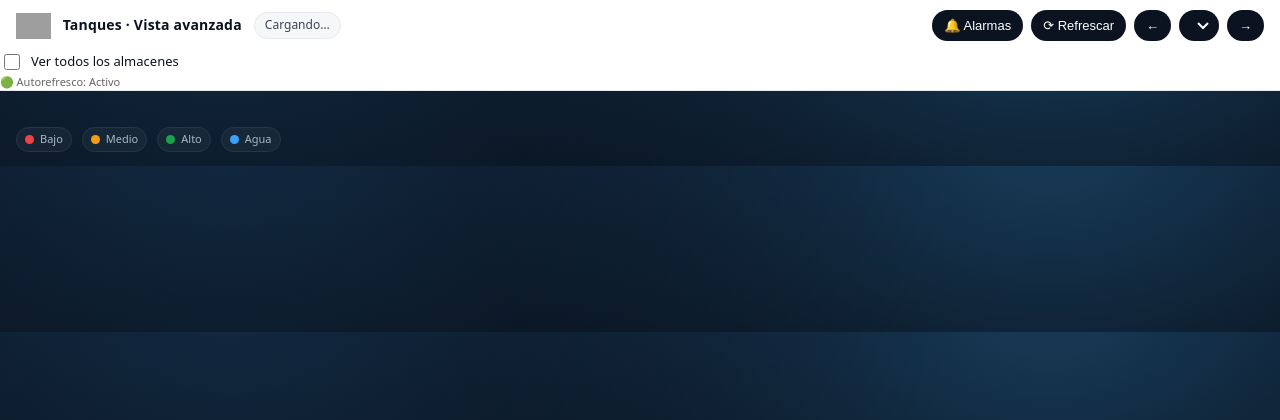
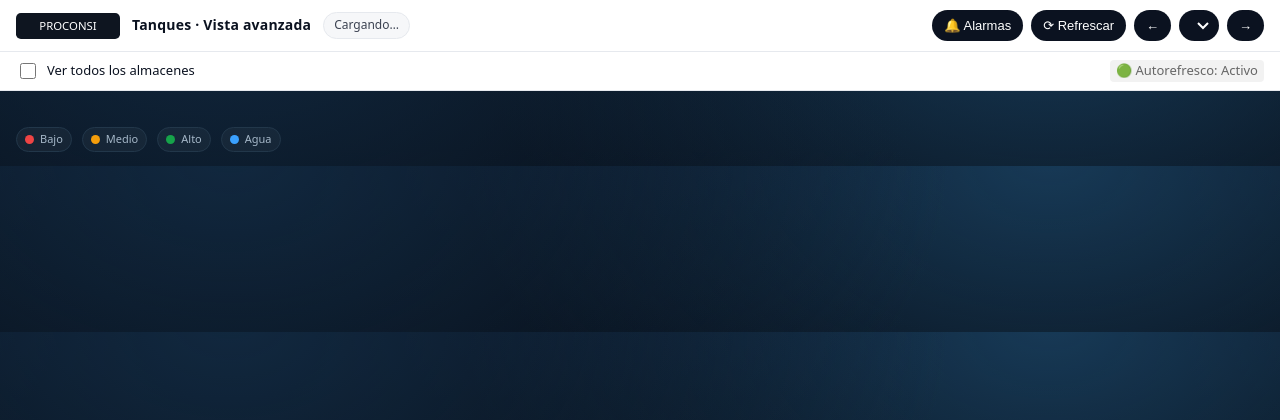
Before and after one commit to jslomana2/TankFuel-v001, a Flask app: template dbf_exe_project/templates/sondastanques_mod.html in a window 1280 px wide. Shown: the top 420 px of the page. Run offline with Flask 3, Linux system fonts and the light colour scheme; the template is opened without the code that fills it, so the values that code supplies are empty; grey boxes are pictures that could not be loaded.

Commit message:
Update sondastanques_mod.html

```diff
--- a/dbf_exe_project/templates/sondastanques_mod.html
+++ b/dbf_exe_project/templates/sondastanques_mod.html
@@ -6,13 +6,48 @@
 <meta content="width=device-width, initial-scale=1.0" name="viewport"/>
 <title>Tanques – Vista avanzada (PROCONSI Smart)</title>
 <link rel="stylesheet" href="{{ url_for('static', filename='sondastanques_mod.css') }}">
+<style>
+/* Estilos adicionales para autorefresco */
+.h-sub{
+  display:flex;
+  align-items:center;
+  gap:12px;
+  padding:8px 16px;
+  border-top:1px solid #e6e9ee;
+  background:#fff;
+  color:#0b1220;
+  justify-content: space-between;
+}
+.chk-all{
+  display:inline-flex;
+  align-items:center;
+  gap:8px;
+  font-size:13px;
+}
+.chk-all input[type="checkbox"]{
+  width:16px;
+  height:16px;
+  accent-color:#0b1220;
+}
+.auto-refresh-indicator {
+  font-size: 13px;
+  color: #666;
+  display: flex;
+  align-items: center;
+}
+.auto-refresh-indicator #autoRefreshStatus {
+  padding: 2px 6px;
+  border-radius: 4px;
+  background: rgba(0,0,0,0.05);
+}
+</style>
 </head>
 <body>
 <div class="wrap">
 <header>
 <div class="h-inner">
 <a class="brand" href="https://www.proconsi.com" rel="noopener" target="_blank">
-<img alt="Proconsi" onerror="this.style.display='none'; this.parentNode.insertAdjacentHTML('beforeend','&lt;strong&gt;PROCONSI&lt;/strong&gt;')" src="https://cdn-ildmohp.nitrocdn.com/OlNFhHrAqkTDgXLhkVWXZfchjFGWnneH/assets/images/optimized/rev-7a6779b/proconsi.com/wp-content/uploads/Logotipo-completo-Proconsi-PNG-1.png"/>
+<img alt="Proconsi" onerror="this.style.display='none'; this.parentNode.insertAdjacentHTML('beforeend','&lt;strong style=&quot;background:#0e1520;color:#fff;padding:4px 8px;border-radius:4px;font-size:12px;&quot;&gt;PROCONSI&lt;/strong&gt;')" src="{{ url_for('static', filename='proconsi.svg') }}"/>
 </a>
 <div class="title">Tanques · Vista avanzada</div>
 <div class="pill" id="summary">Cargando…</div>
@@ -30,7 +65,7 @@
 <input id="allToggle" type="checkbox"/>
 <span>Ver todos los almacenes</span>
 </label>
-<div style="margin-left: auto; display: flex; align-items: center; gap: 8px; font-size: 11px; color: #666;">
+<div class="auto-refresh-indicator">
 <span id="autoRefreshStatus">🟢 Autorefresco: Activo</span>
 </div>
 </div>
@@ -293,7 +328,7 @@
         // Actualizar indicador de estado
         const statusEl = document.getElementById('autoRefreshStatus');
         if(statusEl) {
-          statusEl.textContent = '🟢 Última actualización: ' + new Date().toLocaleTimeString();
+          statusEl.innerHTML = '🟢 Actualizado: ' + new Date().toLocaleTimeString();
         }
 
       } catch(e) {
@@ -301,7 +336,7 @@
 
         const statusEl = document.getElementById('autoRefreshStatus');
         if(statusEl) {
-          statusEl.textContent = '🔴 Error en autorefresco';
+          statusEl.innerHTML = '🔴 Error al actualizar';
         }
       }
     }
```
